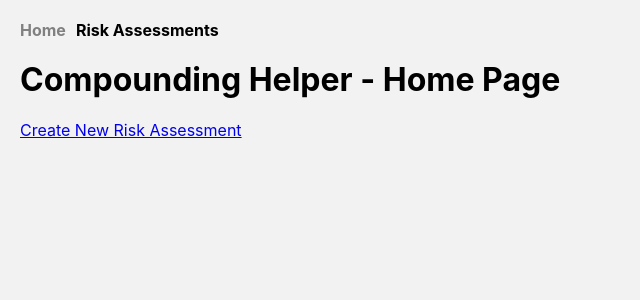
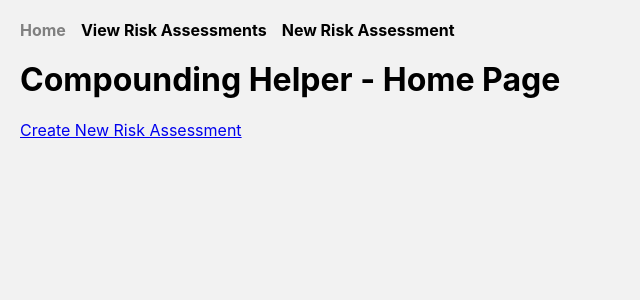
Before and after one commit to mmtandoc/compounding-helper, a Next.js app: page / in a window 1280 px wide. Shown: the top 300 px of the page, without its empty margins (0-640 px from the left). Built offline with nearby package versions, Linux system fonts and the light colour scheme.

Commit message:
Added risk assessment pages to header

```diff
--- a/components/Header.tsx
+++ b/components/Header.tsx
@@ -17,7 +17,12 @@ const Header = () => {
       </Link>
       <Link href="/risk-assessments">
         <a className="bold" data-active={isActive("/risk-assessments")}>
-          Risk Assessments
+          View Risk Assessments
+        </a>
+      </Link>
+      <Link href="/risk-assessments/new">
+        <a className="bold" data-active={isActive("/risk-assessments/new")}>
+          New Risk Assessment
         </a>
       </Link>
       <style jsx>{`
@@ -25,18 +30,22 @@ const Header = () => {
           font-weight: bold;
         }
 
-        a {
+        .left {
+          display: flex;
+          flex-direction: row;
+          gap: 1.5rem;
+        }
+
+        .left > a,
+        .left :global(.dropdown-main > a) {
           text-decoration: none;
           color: #000;
           display: inline-block;
+          font-weight: bold;
         }
 
         .left a[data-active="true"] {
           color: gray;
-        }
-
-        a + a {
-          margin-left: 1rem;
         }
       `}</style>
     </div>
```
